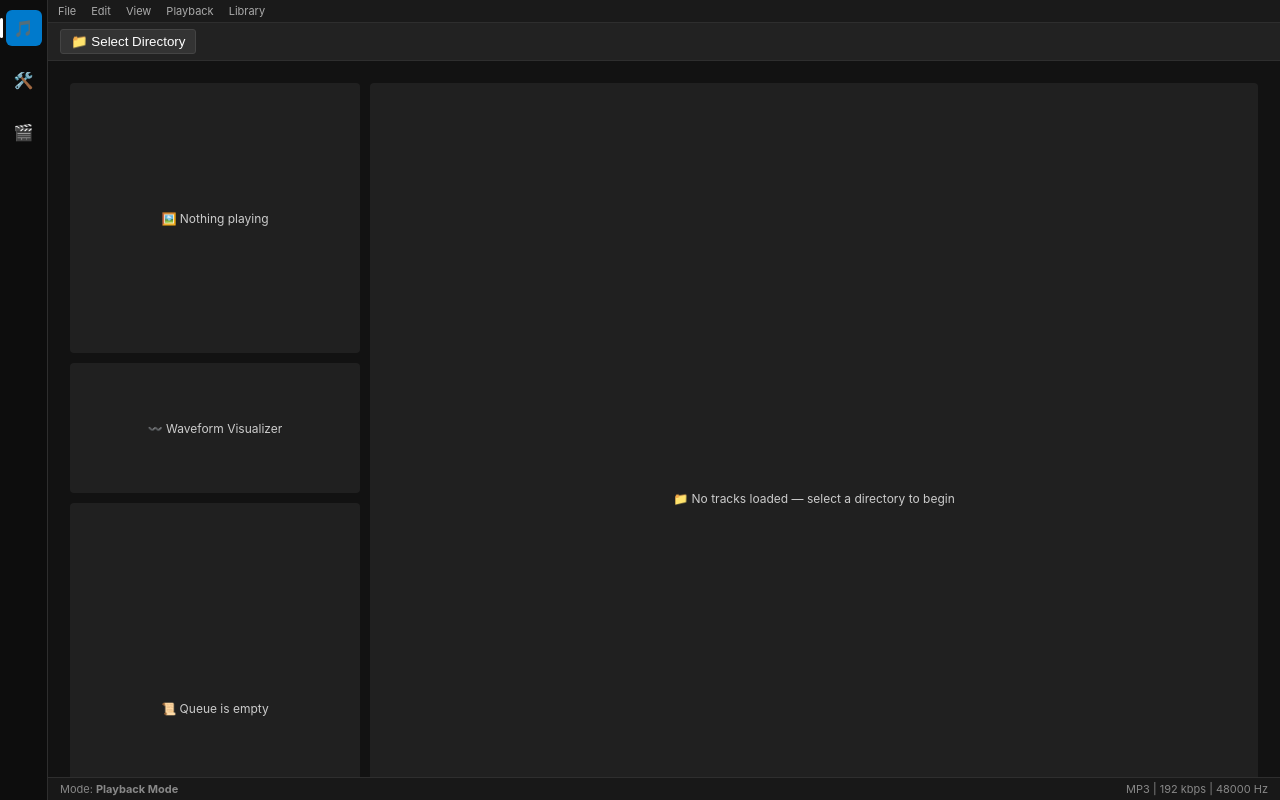
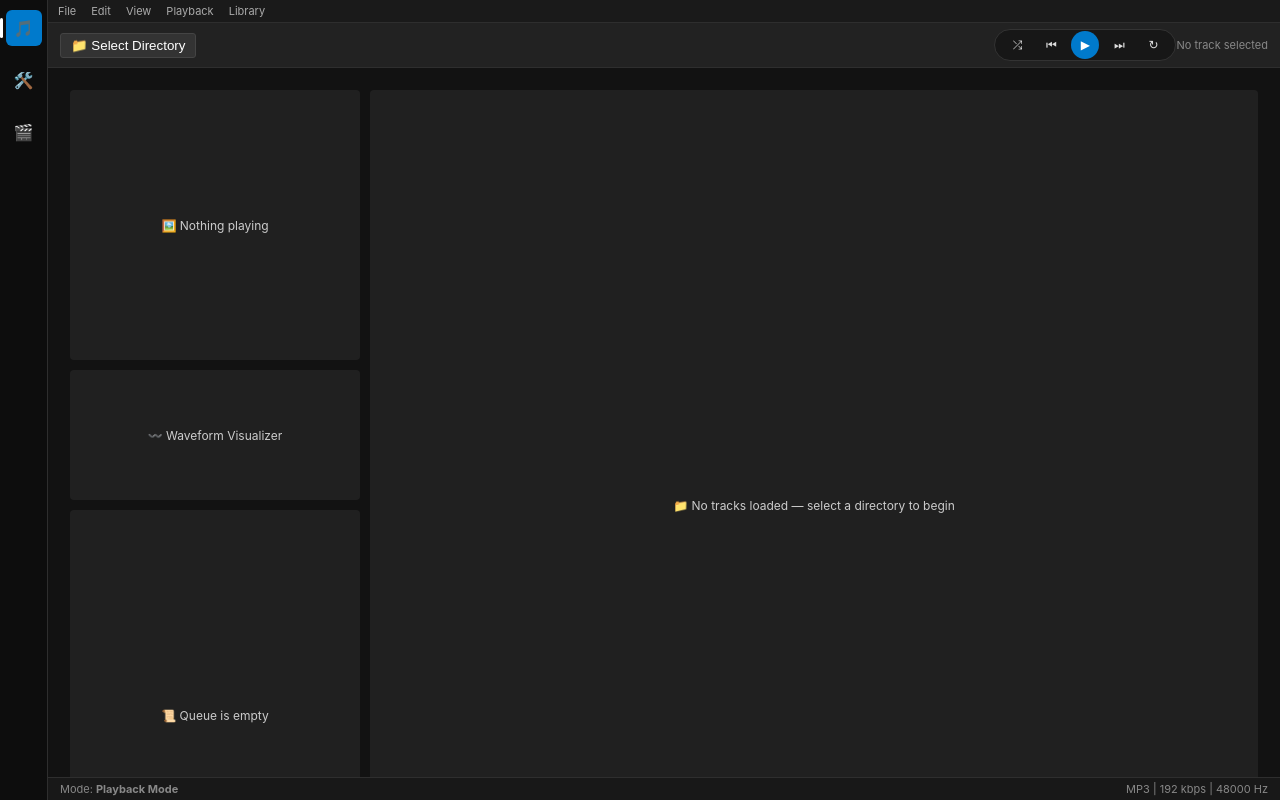
Before and after one commit to IAmYohl/yohlPlayer, a React (Vite) app: page / in a window 1280 px wide. Built offline with nearby package versions, Linux system fonts and the light colour scheme.

Commit message:
implement playback controls and state management in the player component, moved transport-strip and track-count to the right

```diff
--- a/src/App.tsx
+++ b/src/App.tsx
@@ -41,7 +41,19 @@ const INITIAL_GLOBAL_SETTINGS: GlobalCustomizationSettings = {
 };
 
 export function App() {
-  const { tracks, currentTrack, selectDirectory } = useLibrary();
+  const {
+    tracks,
+    currentTrack,
+    isPlaying,
+    isShuffleEnabled,
+    isLoopEnabled,
+    selectDirectory,
+    playPause,
+    nextTrack,
+    previousTrack,
+    toggleShuffle,
+    toggleLoop,
+  } = useLibrary();
   const [layout, setLayout] = useState<LayoutSchema>(INITIAL_LAYOUT);
   const [isEditing, setIsEditing] = useState(false);
   const [isCinematic, setIsCinematic] = useState(false);
@@ -198,6 +210,28 @@ export function App() {
             <button className="file-input-btn" onClick={selectDirectory}>
               📁 Select Directory
             </button>
+            <div className="toolbar-right-wrapper">
+              <div className="transport-strip">
+                <button className={`mini-tbtn ${isShuffleEnabled ? 'active' : ''}`} aria-label="Toggle shuffle" aria-pressed={isShuffleEnabled} onClick={toggleShuffle}>
+                  ⤮
+                </button>
+                <button className="mini-tbtn" aria-label="Previous track" onClick={previousTrack}>
+                  ⏮
+                </button>
+                <button className="mini-tbtn play" aria-label="Play or pause" onClick={playPause}>
+                  {isPlaying ? '⏸' : '▶'}
+                </button>
+                <button className="mini-tbtn" aria-label="Next track" onClick={nextTrack}>
+                  ⏭
+                </button>
+                <button className={`mini-tbtn ${isLoopEnabled ? 'active' : ''}`} aria-label="Toggle repeat" aria-pressed={isLoopEnabled} onClick={toggleLoop}>
+                  ↻
+                </button>
+              </div>
+              <span className="track-count">
+                {currentTrack ? currentTrack.name : tracks.length > 0 ? 'Ready' : 'No track selected'}
+              </span>
+            </div>
             {tracks.length > 0 && <span className="track-count">{tracks.length} tracks loaded</span>}
           </div>
         )}
@@ -219,7 +253,6 @@ export function App() {
           </footer>
         )}
       </div>
-      {currentTrack && <audio src={currentTrack.url} controls autoPlay className="now-playing-audio" />}
     </div>
   );
 }
--- a/src/player/componentRegistry.tsx
+++ b/src/player/componentRegistry.tsx
@@ -79,7 +79,17 @@ const CoverArtWidget: React.FC = () => {
 };
 
 const AdvancedPlayerCardWidget: React.FC = () => {
-  const { currentTrack } = useLibrary();
+  const {
+    currentTrack,
+    isPlaying,
+    isShuffleEnabled,
+    isLoopEnabled,
+    playPause,
+    nextTrack,
+    previousTrack,
+    toggleShuffle,
+    toggleLoop,
+  } = useLibrary();
   const artSrc = getArtworkDataUrl(currentTrack);
 
   return (
@@ -110,28 +120,46 @@ const AdvancedPlayerCardWidget: React.FC = () => {
         <span>4:53</span>
       </div>
       <div className="transport">
-        <button className="tbtn" title="Shuffle" aria-label="Shuffle">
+        <button
+          className={`tbtn ${isShuffleEnabled ? 'toggled' : ''}`}
+          title="Shuffle"
+          aria-label="Shuffle"
+          aria-pressed={isShuffleEnabled}
+          onClick={toggleShuffle}
+        >
           <svg viewBox="0 0 24 24" fill="none" stroke="currentColor" strokeWidth="2">
             <path d="M16 3h5v5M4 20 21 3M21 16v5h-5M15 15l6 6M4 4l5 5" />
           </svg>
         </button>
-        <button className="tbtn" title="Previous" aria-label="Previous track">
+        <button className="tbtn" title="Previous" aria-label="Previous track" onClick={previousTrack}>
           <svg viewBox="0 0 24 24" fill="currentColor">
             <path d="M6 6h2v12H6zM20 6 9 12l11 6z" />
           </svg>
         </button>
-        <button className="tbtn primary" id="playBtn" title="Play/Pause" aria-label="Play or pause">
+        <button className="tbtn primary" id="playBtn" title="Play/Pause" aria-label="Play or pause" onClick={playPause}>
           <svg viewBox="0 0 24 24" fill="currentColor" id="playIcon">
-            <rect x="6" y="5" width="4" height="14" rx="1" />
-            <rect x="14" y="5" width="4" height="14" rx="1" />
+            {isPlaying ? (
+              <>
+                <rect x="6" y="5" width="4" height="14" rx="1" />
+                <rect x="14" y="5" width="4" height="14" rx="1" />
+              </>
+            ) : (
+              <path d="M7 5v14l14-7z" />
+            )}
           </svg>
         </button>
-        <button className="tbtn" title="Next" aria-label="Next track">
+        <button className="tbtn" title="Next" aria-label="Next track" onClick={nextTrack}>
           <svg viewBox="0 0 24 24" fill="currentColor">
             <path d="M18 6h-2v12h2zM4 6l11 6-11 6z" />
           </svg>
         </button>
-        <button className="tbtn toggled" title="Repeat" aria-label="Repeat">
+        <button
+          className={`tbtn ${isLoopEnabled ? 'toggled' : ''}`}
+          title="Repeat"
+          aria-label="Repeat"
+          aria-pressed={isLoopEnabled}
+          onClick={toggleLoop}
+        >
           <svg viewBox="0 0 24 24" fill="none" stroke="currentColor" strokeWidth="2">
             <path d="M17 2l4 4-4 4M3 11V9a4 4 0 0 1 4-4h14M7 22l-4-4 4-4M21 13v2a4 4 0 0 1-4 4H3" />
           </svg>
--- a/src/player/libraryContext.tsx
+++ b/src/player/libraryContext.tsx
@@ -1,12 +1,20 @@
-import React, { createContext, useContext, useState, useCallback } from 'react';
+import React, { createContext, useContext, useState, useCallback, useRef, useEffect } from 'react';
 import type { ArtworkImage, Track } from './types';
 
 interface LibraryContextValue {
   tracks: Track[];
   currentTrack: Track | null;
   isDirectoryPickerSupported: boolean;
+  isPlaying: boolean;
+  isShuffleEnabled: boolean;
+  isLoopEnabled: boolean;
   selectDirectory: () => Promise<void>;
   playTrack: (track: Track) => void;
+  playPause: () => void;
+  nextTrack: () => void;
+  previousTrack: () => void;
+  toggleShuffle: () => void;
+  toggleLoop: () => void;
 }
 
 const LibraryContext = createContext<LibraryContextValue | undefined>(undefined);
@@ -212,6 +220,10 @@ export function extractArtworkTypesFromMp3(arrayBuffer: ArrayBuffer): ArtworkIma
 export const LibraryProvider: React.FC<{ children: React.ReactNode }> = ({ children }) => {
   const [tracks, setTracks] = useState<Track[]>([]);
   const [currentTrack, setCurrentTrack] = useState<Track | null>(null);
+  const [isPlaying, setIsPlaying] = useState(false);
+  const [isShuffleEnabled, setIsShuffleEnabled] = useState(false);
+  const [isLoopEnabled, setIsLoopEnabled] = useState(false);
+  const audioRef = useRef<HTMLAudioElement | null>(null);
 
   const isDirectoryPickerSupported = typeof window !== 'undefined' && 'showDirectoryPicker' in window;
 
@@ -282,11 +294,137 @@ export const LibraryProvider: React.FC<{ children: React.ReactNode }> = ({ child
 
   const playTrack = useCallback((track: Track) => {
     setCurrentTrack(track);
+    setIsPlaying(true);
+    if (audioRef.current) {
+      const nextUrl = track.url;
+      if (audioRef.current.currentSrc !== nextUrl && audioRef.current.src !== nextUrl) {
+        audioRef.current.src = nextUrl;
+      }
+      void audioRef.current.play();
+    }
   }, []);
 
+  const playPause = useCallback(() => {
+    if (!currentTrack) {
+      return;
+    }
+
+    if (!audioRef.current) {
+      setIsPlaying((prev) => !prev);
+      return;
+    }
+
+    if (audioRef.current.paused) {
+      void audioRef.current.play();
+      setIsPlaying(true);
+    } else {
+      audioRef.current.pause();
+      setIsPlaying(false);
+    }
+  }, [currentTrack]);
+
+  const nextTrack = useCallback(() => {
+    if (tracks.length === 0) {
+      return;
+    }
+
+    if (!currentTrack) {
+      const first = tracks[0];
+      playTrack(first);
+      return;
+    }
+
+    const currentIndex = tracks.findIndex((track) => track.id === currentTrack.id);
+    const workingIndex = currentIndex >= 0 ? currentIndex : -1;
+
+    if (isShuffleEnabled) {
+      const pool = tracks.filter((track) => track.id !== currentTrack.id);
+      const candidate = pool.length > 0 ? pool[Math.floor(Math.random() * pool.length)] : tracks[0];
+      playTrack(candidate);
+      return;
+    }
+
+    const step = workingIndex >= 0 ? workingIndex + 1 : 0;
+    const nextIndex = isLoopEnabled && currentIndex === tracks.length - 1 ? 0 : step % tracks.length;
+    const next = tracks[nextIndex] ?? tracks[0];
+    playTrack(next);
+  }, [currentTrack, isLoopEnabled, isShuffleEnabled, playTrack, tracks]);
+
+  const previousTrack = useCallback(() => {
+    if (tracks.length === 0) {
+      return;
+    }
+
+    if (!currentTrack) {
+      const first = tracks[0];
+      playTrack(first);
+      return;
+    }
+
+    const currentIndex = tracks.findIndex((track) => track.id === currentTrack.id);
+
+    if (isShuffleEnabled) {
+      const pool = tracks.filter((track) => track.id !== currentTrack.id);
+      const candidate = pool.length > 0 ? pool[Math.floor(Math.random() * pool.length)] : tracks[0];
+      playTrack(candidate);
+      return;
+    }
+
+    const previousIndex = currentIndex <= 0 ? tracks.length - 1 : currentIndex - 1;
+    const previous = tracks[previousIndex] ?? tracks[0];
+    playTrack(previous);
+  }, [currentTrack, isShuffleEnabled, playTrack, tracks]);
+
+  const toggleShuffle = useCallback(() => {
+    setIsShuffleEnabled((prev) => !prev);
+  }, []);
+
+  const toggleLoop = useCallback(() => {
+    setIsLoopEnabled((prev) => !prev);
+  }, []);
+
+  useEffect(() => {
+    if (audioRef.current) {
+      audioRef.current.loop = isLoopEnabled;
+    }
+  }, [isLoopEnabled]);
+
   return (
-    <LibraryContext.Provider value={{ tracks, currentTrack, isDirectoryPickerSupported, selectDirectory, playTrack }}>
+    <LibraryContext.Provider value={{
+      tracks,
+      currentTrack,
+      isDirectoryPickerSupported,
+      isPlaying,
+      isShuffleEnabled,
+      isLoopEnabled,
+      selectDirectory,
+      playTrack,
+      playPause,
+      nextTrack,
+      previousTrack,
+      toggleShuffle,
+      toggleLoop,
+    }}>
       {children}
+      <audio
+        ref={audioRef}
+        src={currentTrack?.url ?? ''}
+        autoPlay={isPlaying}
+        loop={isLoopEnabled}
+        onPlay={() => setIsPlaying(true)}
+        onPause={() => setIsPlaying(false)}
+        onEnded={() => {
+          if (isLoopEnabled) {
+            setIsPlaying(true);
+            if (audioRef.current) {
+              void audioRef.current.play();
+            }
+          } else {
+            nextTrack();
+          }
+        }}
+        className="now-playing-audio"
+      />
     </LibraryContext.Provider>
   );
 };
--- a/src/player/types.ts
+++ b/src/player/types.ts
@@ -36,6 +36,12 @@ export interface ArtworkImage {
   data: Uint8Array;
 }
 
+export interface PlaybackState {
+  isPlaying: boolean;
+  isShuffleEnabled: boolean;
+  isLoopEnabled: boolean;
+}
+
 // Track metadata for audio files
 export interface Track {
   id: string;
--- a/src/styles/_components.scss
+++ b/src/styles/_components.scss
@@ -5,6 +5,46 @@
   align-items: center;
   gap: 12px;
   border-bottom: 1px solid var(--border-color);
+}
+
+.toolbar-right-wrapper {
+  display: flex;
+  justify-content: flex-end;
+  flex: 1;
+}
+
+.transport-strip {
+  display: inline-flex;
+  align-items: center;
+  gap: 6px;
+  padding: 1px 8px;
+  border-radius: 99px;
+  background: #171717;
+  border: 1px solid #333;
+}
+
+.mini-tbtn {
+  appearance: none;
+  border: 0;
+  background: transparent;
+  color: #ddd;
+  width: 28px;
+  height: 28px;
+  border-radius: 50%;
+  display: inline-flex;
+  align-items: center;
+  justify-content: center;
+  cursor: pointer;
+  font-size: 12px;
+}
+
+.mini-tbtn.play {
+  background: var(--accent, #5b5bff);
+  color: #fff;
+}
+
+.mini-tbtn.active {
+  color: var(--accent-hover, #a596ff);
 }
 
 .file-input-btn {
@@ -28,4 +68,5 @@
 .track-count {
   color: var(--text-muted, #888);
   font-size: 11px;
+  align-content: center;
 }
```
